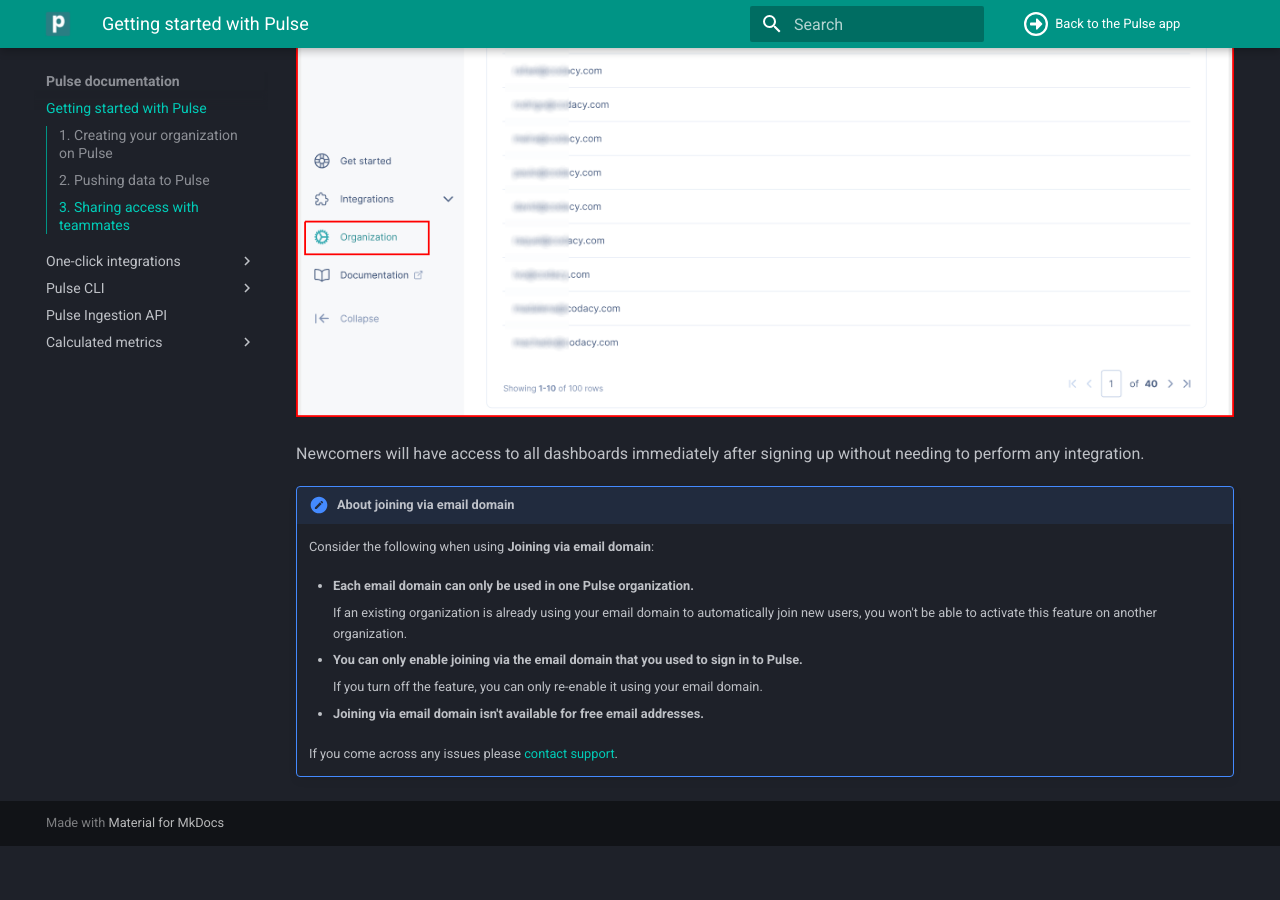
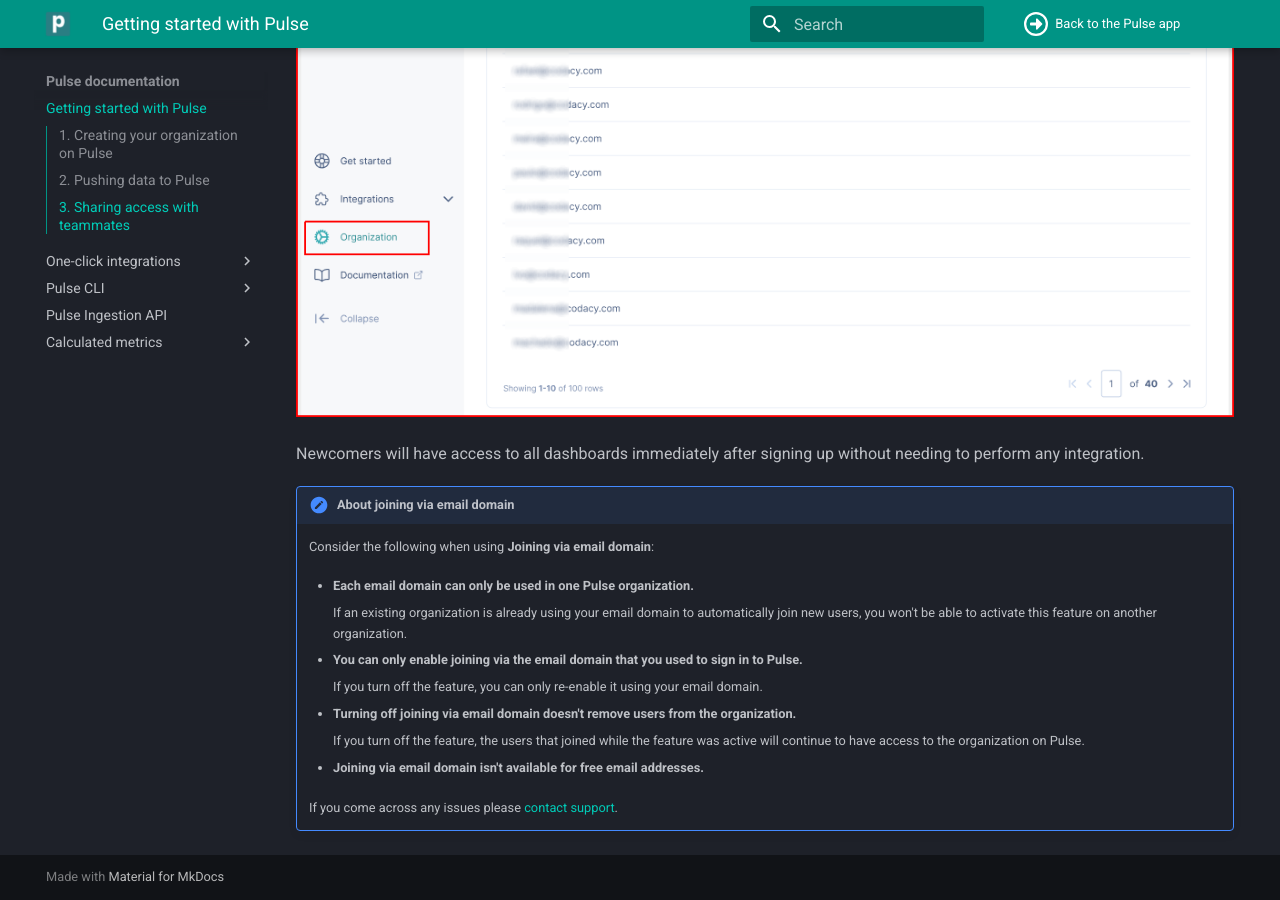
Before and after one commit to codacy/pulse-user-docs, an MkDocs documentation site: the page built from docs/index.md, in a window 1280 px wide and 900 px high, scrolled down 2382 px. Built offline with MkDocs 1.6.1 and Material for MkDocs 9.7.7, drawn with Linux system fonts in a browser that asks for light colours; before the commit the page ends 3228 px from its top, so only the background shows below that.

Commit message:
feature: Disabling joining via email domain doesn't remove users

```diff
--- a/docs/index.md
+++ b/docs/index.md
@@ -75,6 +75,10 @@
 
         If you turn off the feature, you can only re-enable it using your email domain.
 
+    -   **Turning off joining via email domain doesn't remove users from the organization.**
+
+        If you turn off the feature, the users that joined while the feature was active will continue to have access to the organization on Pulse.
+
     -   **Joining via email domain isn't available for free email addresses.**
 
     If you come across any issues please [contact support](mailto:pulsesupport@codacy.com).
```
